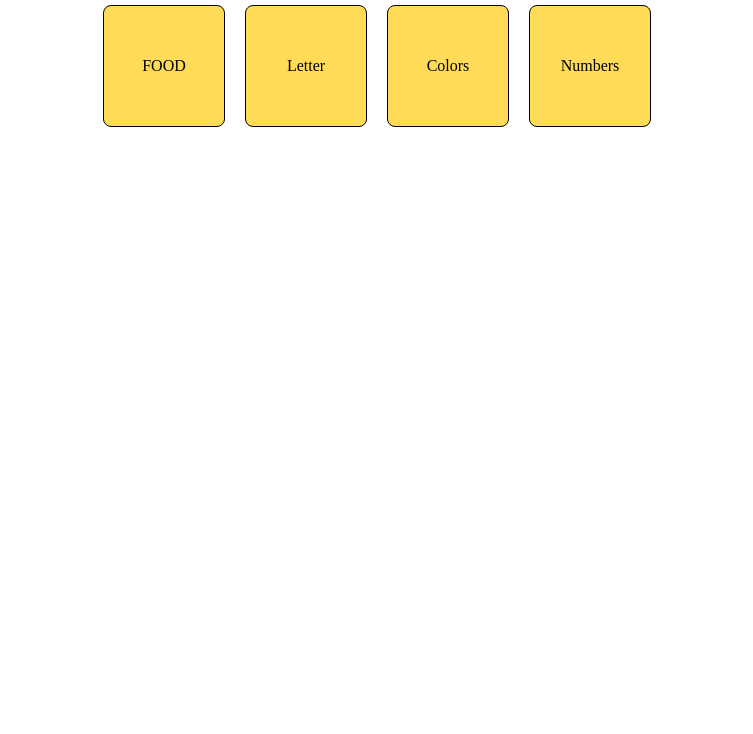
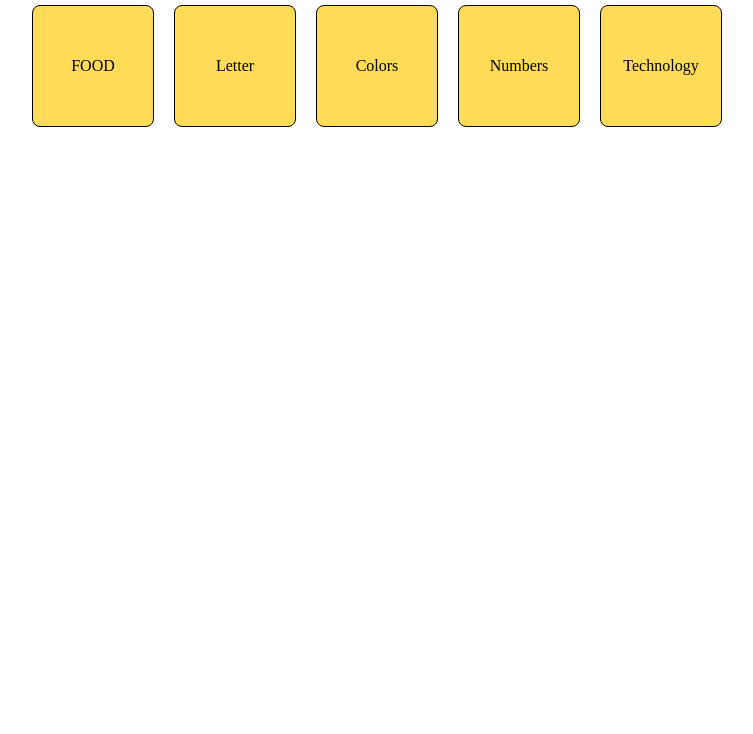
Before and after one commit to MBABHISHEK/alternative-Communication, a plain HTML site: page index.html in a window 1280 px wide. Shown: the part 66-800 px from the top of the page, without its empty margins (263-1016 px from the left). Drawn offline with Linux system fonts and the light colour scheme.

Commit message:
Update index.html

```diff
--- a/index.html
+++ b/index.html
@@ -54,6 +54,7 @@
       <a href="letter.html" class="card food">Letter</a>
       <a href="colors.html" class="card food">Colors</a>
       <a href="number.html" class="card food">Numbers</a>
+      <a href="technology.html" class="card food">Technology</a>
       <!-- Add more food items as needed -->
     </div>
   </div>
```
